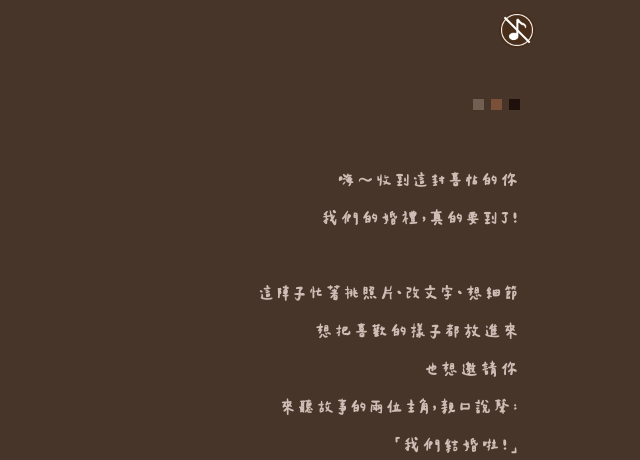
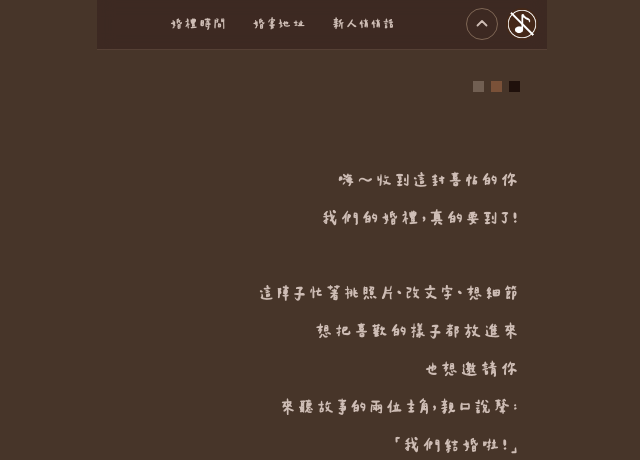
Before and after one commit to antonywls/our-days-wedding, a website: page index.html in a window 1280 px wide. Shown: the top 460 px of the page, without its empty margins (318-958 px from the left). Drawn offline with Linux system fonts and the light colour scheme.

Commit message:
Add a fixed tab bar with section shortcuts and back-to-top
Tabs jump to 婚禮時間 / 婚宴地址 / 新人悄悄話 and highlight the section in
view; the music button moves into the bar.

Co-Authored-By: Claude Opus 5.5 <noreply@anthropic.com>

```diff
--- a/css/style.css
+++ b/css/style.css
@@ -157,7 +157,7 @@ button { font: inherit; color: inherit; }
 
 .hero .dots {
   position: absolute;
-  top: 2.2rem;
+  top: 1.8rem;
   right: var(--pad);
 }
 
@@ -560,15 +560,89 @@ button { font: inherit; color: inherit; }
 .closing .quote { font-size: 0.42rem; }
 .closing-lily { width: 2.6rem; }
 
+/* ---- Top bar (tabs, back to top, music) ---------------------------------- */
+
+html { scroll-behavior: smooth; }
+#date, #venue, #notes { scroll-margin-top: 1.5rem; }
+
+.topbar {
+  position: fixed;
+  z-index: 10;
+  top: 0;
+  left: 0;
+  right: 0;
+  pointer-events: none;
+}
+
+.topbar-inner {
+  display: flex;
+  align-items: center;
+  gap: 0.16rem;
+  width: 10rem;
+  margin: 0 auto;
+  padding: 0.18rem 0.2rem;
+  background: rgba(59, 40, 34, 0.82);
+  -webkit-backdrop-filter: blur(8px);
+  backdrop-filter: blur(8px);
+  border-bottom: 1px solid rgba(225, 192, 161, 0.15);
+  pointer-events: auto;
+}
+
+.tabs {
+  flex: 1;
+  display: flex;
+  justify-content: center;
+  gap: 0.12rem;
+  min-width: 0;
+}
+
+.tab {
+  padding: 0.12rem 0.22rem;
+  border-radius: 1rem;
+  color: var(--text);
+  font-size: 0.3rem;
+  font-weight: bold;
+  letter-spacing: 0.03rem;
+  line-height: 1.3;
+  text-decoration: none;
+  white-space: nowrap;
+  transition: background 0.3s, color 0.3s;
+}
+
+.tab.active {
+  background: var(--label-bg);
+  color: var(--label-fg);
+}
+
+.to-top {
+  flex: none;
+  display: grid;
+  place-items: center;
+  width: 0.72rem;
+  height: 0.72rem;
+  border: 1px solid rgba(225, 192, 161, 0.4);
+  border-radius: 50%;
+  background: none;
+  cursor: pointer;
+}
+
+.to-top svg {
+  width: 0.4rem;
+  height: 0.4rem;
+  fill: none;
+  stroke: var(--text);
+  stroke-width: 2.4;
+  stroke-linecap: round;
+  stroke-linejoin: round;
+}
+
 /* ---- Music button ---------------------------------------------------------- */
 
 .music {
-  position: fixed;
-  z-index: 10;
-  top: 0.26667rem;
-  right: max(0.26667rem, calc((100vw - 10rem) / 2 + 0.26667rem));
-  width: 0.8rem;
-  height: 0.8rem;
+  position: relative;
+  flex: none;
+  width: 0.72rem;
+  height: 0.72rem;
   border: 0;
   border-radius: 50%;
   overflow: hidden;
--- a/index.html
+++ b/index.html
@@ -12,9 +12,21 @@
   <script>document.documentElement.classList.add('js');</script>
 </head>
 <body>
-  <button id="music" class="music" type="button" aria-label="播放 / 暫停音樂">
-    <img src="assets/icons/music.png" alt="">
-  </button>
+  <nav class="topbar">
+    <div class="topbar-inner">
+      <div class="tabs f-qssxt">
+        <a class="tab" href="#date">婚禮時間</a>
+        <a class="tab" href="#venue">婚宴地址</a>
+        <a class="tab" href="#notes">新人悄悄話</a>
+      </div>
+      <button class="to-top" id="to-top" type="button" aria-label="回到頂部">
+        <svg viewBox="0 0 24 24" aria-hidden="true"><path d="M6 14l6-6 6 6"/></svg>
+      </button>
+      <button id="music" class="music" type="button" aria-label="播放 / 暫停音樂">
+        <img src="assets/icons/music.png" alt="">
+      </button>
+    </div>
+  </nav>
   <audio id="bgm" src="assets/audio/music.mp3" loop preload="none"></audio>
 
   <main class="page">
@@ -228,7 +240,7 @@
     </section>
 
     <!-- ===== Date & schedule ==================================================== -->
-    <section class="section info">
+    <section class="section info" id="date">
       <h2 class="label f-qssxt reveal">婚禮時間</h2>
       <p class="info-text f-qssxt reveal">
         2026年12月12日 星期六<br>
@@ -288,7 +300,7 @@
     </section>
 
     <!-- ===== Venue ============================================================== -->
-    <section class="section info">
+    <section class="section info" id="venue">
       <h2 class="label f-qssxt reveal">婚宴地址</h2>
       <p class="info-text f-qssxt reveal">
         格萊天漾大飯店　15F　天闊廳<br>
@@ -298,7 +310,7 @@
     </section>
 
     <!-- ===== Notes ============================================================== -->
-    <section class="section notes">
+    <section class="section notes" id="notes">
       <h2 class="label f-qssxt reveal">新人悄悄話</h2>
       <img class="photo reveal" src="assets/images/23.jpg" alt="">
       <ul class="notes-list f-qssxt reveal">
--- a/js/main.js
+++ b/js/main.js
@@ -46,7 +46,7 @@ if (AUTO_SCROLL_SECONDS > 0 && !matchMedia('(prefers-reduced-motion: reduce)').m
     const max = document.documentElement.scrollHeight - window.innerHeight;
     if (last !== null) {
       y = Math.min(max, y + (max / AUTO_SCROLL_SECONDS) * ((t - last) / 1000));
-      window.scrollTo(0, y);
+      window.scrollTo({ top: y, behavior: 'instant' });
     }
     last = t;
     if (y < max) requestAnimationFrame(step);
@@ -110,3 +110,25 @@ const revealObserver = new IntersectionObserver((entries) => {
 }, { rootMargin: '0px 0px -8% 0px' });
 
 document.querySelectorAll('.reveal').forEach((el) => revealObserver.observe(el));
+
+// ---- Top bar: back to top + highlight the tab of the section in view --------------
+
+document.getElementById('to-top').addEventListener('click', () => window.scrollTo({ top: 0 }));
+
+const tabs = [...document.querySelectorAll('.tab')];
+const tabSections = tabs.map((tab) => document.querySelector(tab.getAttribute('href')));
+
+const highlightTab = () => {
+  const line = window.innerHeight * 0.35;
+  let current = -1;
+  tabSections.forEach((section, i) => {
+    if (section.getBoundingClientRect().top <= line) current = i;
+  });
+  // past the bottom of the last section: nothing active
+  const last = tabSections[tabSections.length - 1];
+  if (current === tabs.length - 1 && last.getBoundingClientRect().bottom < 0) current = -1;
+  tabs.forEach((tab, i) => tab.classList.toggle('active', i === current));
+};
+
+window.addEventListener('scroll', highlightTab, { passive: true });
+highlightTab();
```
